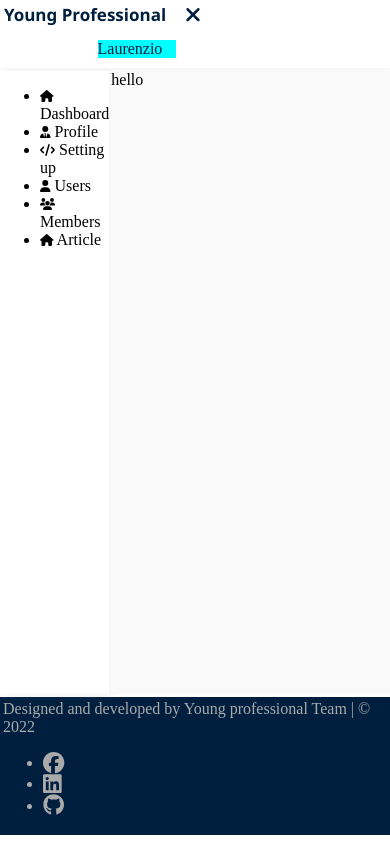
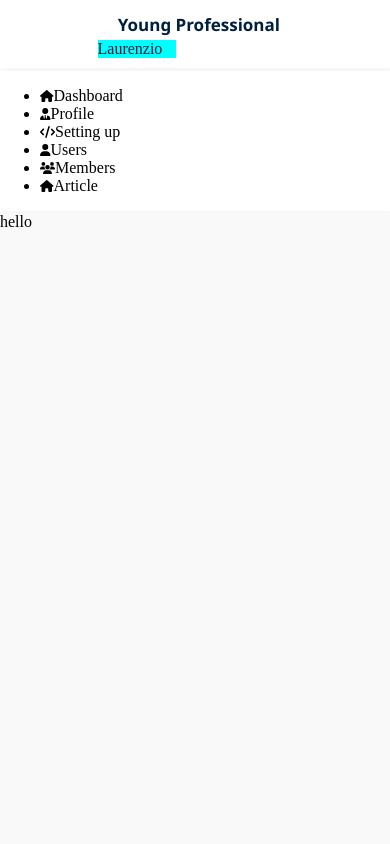
Before and after one commit to Laurenz19/youngpro-website, a Vue app: page /admin in a window 390 px wide. Shown: the top 844 px of the page. Built offline with nearby package versions, Linux system fonts and the light colour scheme.

Commit message:
Sidebar responsive

```diff
--- a/src/assets/css/back.css
+++ b/src/assets/css/back.css
@@ -84,7 +84,7 @@ main.noSidebar{
 }
 .nav_left ul li{
     list-style: none;
-    margin:5px 15px 5px 0px;
+    /*margin:5px 15px 5px 0px;*/
     padding: 15px 10px;
     cursor: pointer;
 }
@@ -122,3 +122,208 @@ main.noSidebar{
     }
 
 }
+
+@media only screen and (max-width: 900px) {
+
+    main.withSidebar{
+        display: grid;
+        grid-template-columns: repeat(12, 1fr);
+        grid-auto-rows: minmax(123px, auto);
+        grid-gap:2px;
+        grid-template-areas:
+        "nav_left content content content content content content content content content content content"
+        "nav_left content content content content content content content content content content content"
+        "nav_left content content content content content content content content content content content"
+        "nav_left content content content content content content content content content content content"
+        "nav_left content content content content content content content content content content content"
+        ;
+        margin: 3px 0;
+    }
+
+    .nav_left ul li svg{
+        margin: 0px !important;
+        width: 100%;
+        height: 13px;
+    }
+
+    .nav_left ul li{
+       border-radius: 10px;
+       padding: 10px !important;
+       margin: 10px !important;
+     }
+
+     .nav_left ul li:hover{
+        border: 2px solid #001f3f !important;
+        border-radius: 10px;
+        color: white;
+        background-color: #001f3f !important;
+        box-shadow: rgba(0, 0, 0, 0.2) 0px 20px 30px;
+      }
+
+      .nav_left ul li.active{
+        border: 2px solid #001f3f !important;
+        border-radius: 10px;
+        color: white !important;
+        background-color: #001f3f !important;
+        box-shadow: rgba(0, 0, 0, 0.2) 0px 20px 30px;
+     }
+
+     .nav_left ul li span{
+        display: none;
+      }
+      .nav_left ul li span.show{
+        display: block;
+        position: absolute;
+        left: 80px;
+        color: black;
+        border: 1px solid #fff;
+        border-radius: 10px;
+        box-shadow: rgba(0, 0, 0, 0.2) 0px 20px 30px;
+        font-weight: 200;
+        padding: 7px;
+        font-size: 14px !important;
+      }
+
+}
+
+@media only screen and (max-width:700px){
+    .nav_left ul li{
+        border-radius: 10px;
+        padding: 10px !important;
+        margin: 5px !important;
+    }
+    .nav_left ul li span.show{
+        display: block;
+        position: absolute;
+        left: 60px;
+        color: black;
+        border: 1px solid #fff;
+        border-radius: 10px;
+        box-shadow: rgba(0, 0, 0, 0.2) 0px 20px 30px;
+        font-weight: 200;
+        padding: 7px;
+        font-size: 14px !important;
+      }
+}
+
+@media only screen and (max-width:600px){
+    .nav_left ul li{
+        border-radius: 10px;
+        padding: 10px !important;
+        margin: 2px 1px !important;
+      }
+
+      .nav_left ul li span.show{
+        display: block;
+        position: absolute;
+        left: 50px;
+        color: black;
+        border: 1px solid #fff;
+        border-radius: 10px;
+        box-shadow: rgba(0, 0, 0, 0.2) 0px 20px 30px;
+        font-weight: 200;
+        padding: 7px;
+        font-size: 14px !important;
+      }
+}
+
+@media only screen and (max-width:500px){
+    main.withSidebar{
+        display: grid;
+        grid-template-columns: repeat(12, 1fr);
+        grid-auto-rows: minmax(40px, auto);
+        grid-gap:2px;
+        grid-template-areas:
+        "nav_left nav_left nav_left nav_left nav_left nav_left nav_left nav_left nav_left nav_left nav_left nav_left"
+        "content content content content content content content content content content content content"
+        "content content content content content content content content content content content content"
+        "content content content content content content content content content content content content"
+        "content content content content content content content content content content content content"
+        "content content content content content content content content content content content content"
+        "content content content content content content content content content content content content"
+        "content content content content content content content content content content content content"
+        "content content content content content content content content content content content content"
+        "content content content content content content content content content content content content"
+        "content content content content content content content content content content content content"
+        "content content content content content content content content content content content content"
+        "content content content content content content content content content content content content"
+        "content content content content content content content content content content content content"
+        "content content content content content content content content content content content content"
+        "content content content content content content content content content content content content"
+        "content content content content content content content content content content content content"
+        "content content content content content content content content content content content content"
+        "content content content content content content content content content content content content"
+        "content content content content content content content content content content content content"
+        "content content content content content content content content content content content content"
+        "content content content content content content content content content content content content"
+        "content content content content content content content content content content content content"
+        "content content content content content content content content content content content content"
+        ;
+        margin: 3px 0;
+    }
+
+    .nav_left ul li{
+       display: inline-block;
+    }
+
+    .nav_left ul{
+       margin: 2px auto;
+       width: 50%;
+     }
+
+     .togglebars_icon{
+       display: none;
+    }
+
+    .nav_left ul li span.show{
+        display: none !important;
+      }
+
+      div#title{
+        width: 100%;
+        text-align: center;
+        position: relative;
+        top: 10px;
+     }
+
+     #app-nav{
+         display: none;
+     }
+}
+
+@media only screen and (max-width:435px){
+    .nav_left ul{
+        margin: 2px auto;
+        width: 55%;
+      }
+
+    footer ul{
+       display: none;
+    }
+
+    footer::after{
+        content: "";
+        display: block;
+        clear: both;
+    }
+
+    footer #copyright-info{
+        width: 100% !important;
+        left: 0% !important;
+        margin: 30px auto 15px auto;
+    }
+
+}
+
+@media only screen and (max-width:400px){
+    .nav_left ul{
+        margin: 2px auto;
+        width: 60%;
+      }
+}
+@media only screen and (max-width:305px){
+    .nav_left ul{
+        margin: 2px auto;
+        width: 95%;
+      }
+}
--- a/src/components/Sidebar.vue
+++ b/src/components/Sidebar.vue
@@ -1,9 +1,9 @@
 <template>
     <nav class="nav_left" v-if="showbars">
        <ul>
-         <li v-for="page in data" :key="page">
-             <fa :icon="page.icon" :size="page.iconsize"/>
-             {{page.label}}
+         <li v-for="page in data" :key="page" :name="page.label" @mouseover="showLabel" @mouseleave="hideLabel">
+             <fa :icon="page.icon" :size="page.iconsize" />
+             <span>{{page.label}}</span>
          </li>
        </ul>
      </nav>
@@ -15,6 +15,27 @@ export default {
     props:{
         showbars:Boolean,
         data:Array
+    },
+    setup(){
+
+        let showLabel= (event)=>{
+         if(event.target.tagName == 'LI'){
+             console.log(event.target.tagName)
+             event.target.children[1].classList.toggle('show')
+         }
+
+        }
+
+        let hideLabel = (event)=>{
+             if(event.target.tagName == 'LI'){
+             console.log(event.target.tagName)
+             event.target.children[1].classList.remove('show')
+         }
+        }
+
+        return{
+            showLabel, hideLabel
+        }
     }
 }
 </script>
```
